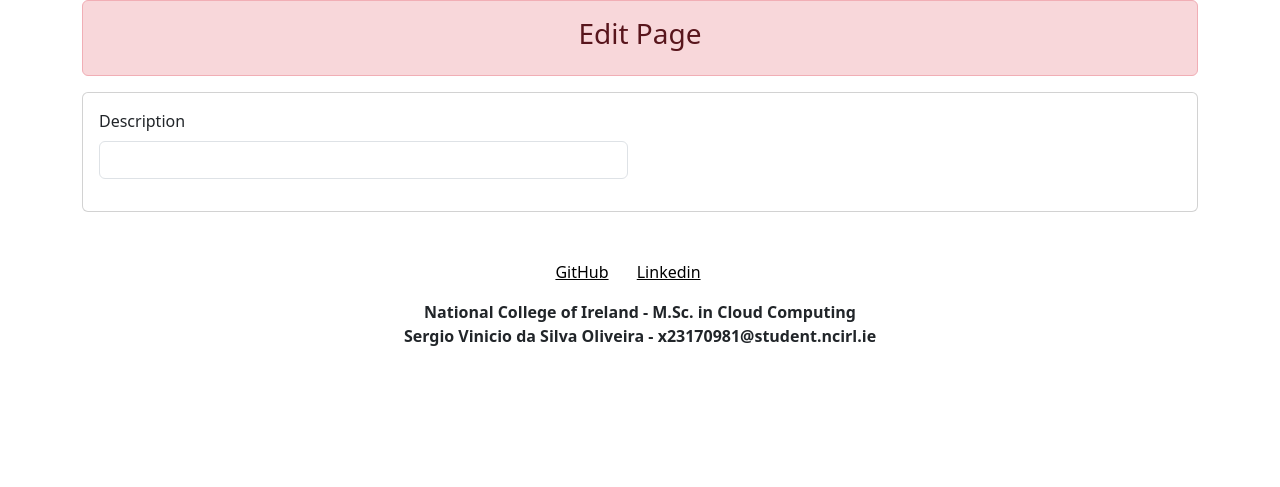
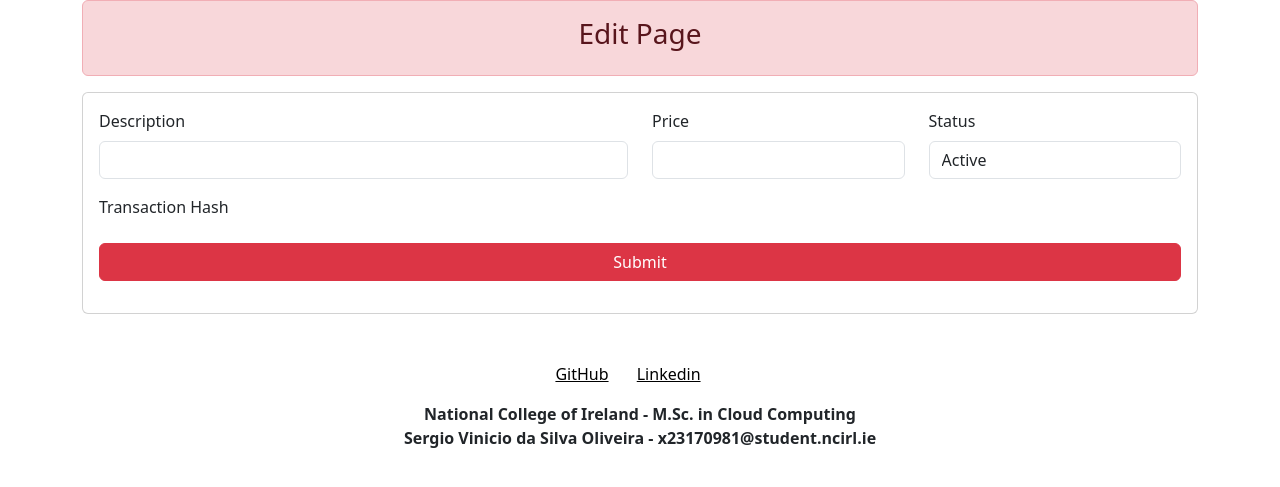
Before and after one commit to sergio-oliveira-br/safetrade_admin_service, a Django app: page /edit/ in a window 1280 px wide. Shown: the part 56-543 px from the top of the page. Run offline with Django 5.2, Linux system fonts and the light colour scheme.

Commit message:
Update _voucher_edit_form.html
act:
-> form prepared

```diff
--- a/vouchers/templates/core/_voucher_edit_form.html
+++ b/vouchers/templates/core/_voucher_edit_form.html
@@ -5,13 +5,31 @@
       enctype="multipart/form-data"
       method="post" >
 
+    {% csrf_token %}
+
     <div class="row">
          <div class="mb-3 col-12 col-md-6">
             <label for="voucher_description" class="form-label">Description</label>
             {{ form.voucher_description }}
         </div>
+
+        <div class="mb-3 col-12 col-md-3">
+            <label for="voucher_price" class="form-label">Price</label>
+           {{ form.voucher_price }}
+        </div>
+
+        <div class="mb-3 col-12 col-md-3">
+            <label for="voucher_status" class="form-label">Status</label>
+            {{ form.voucher_status }}
+        </div>
+
+        <div class="row">
+                <div class="mb-3 col-12 col-md-12">
+                <label for="voucher_tx_hash" class="form-label">Transaction Hash</label>
+            </div>
+        </div>
+
     </div>
 
-    {% csrf_token %}
-
+    <button type="submit" class="mb-3 col-12 btn btn-danger">Submit</button>
 </form>
```
